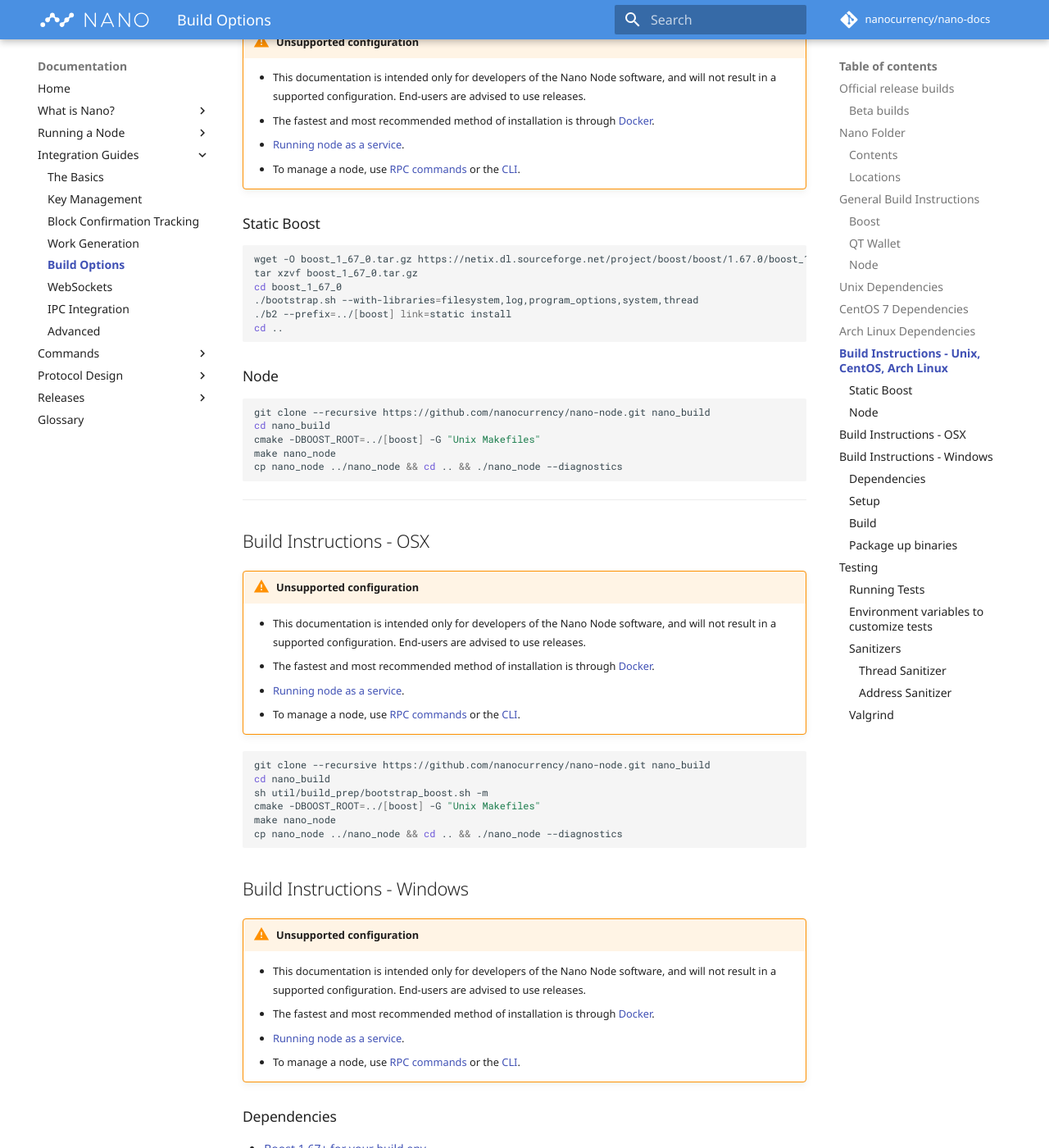
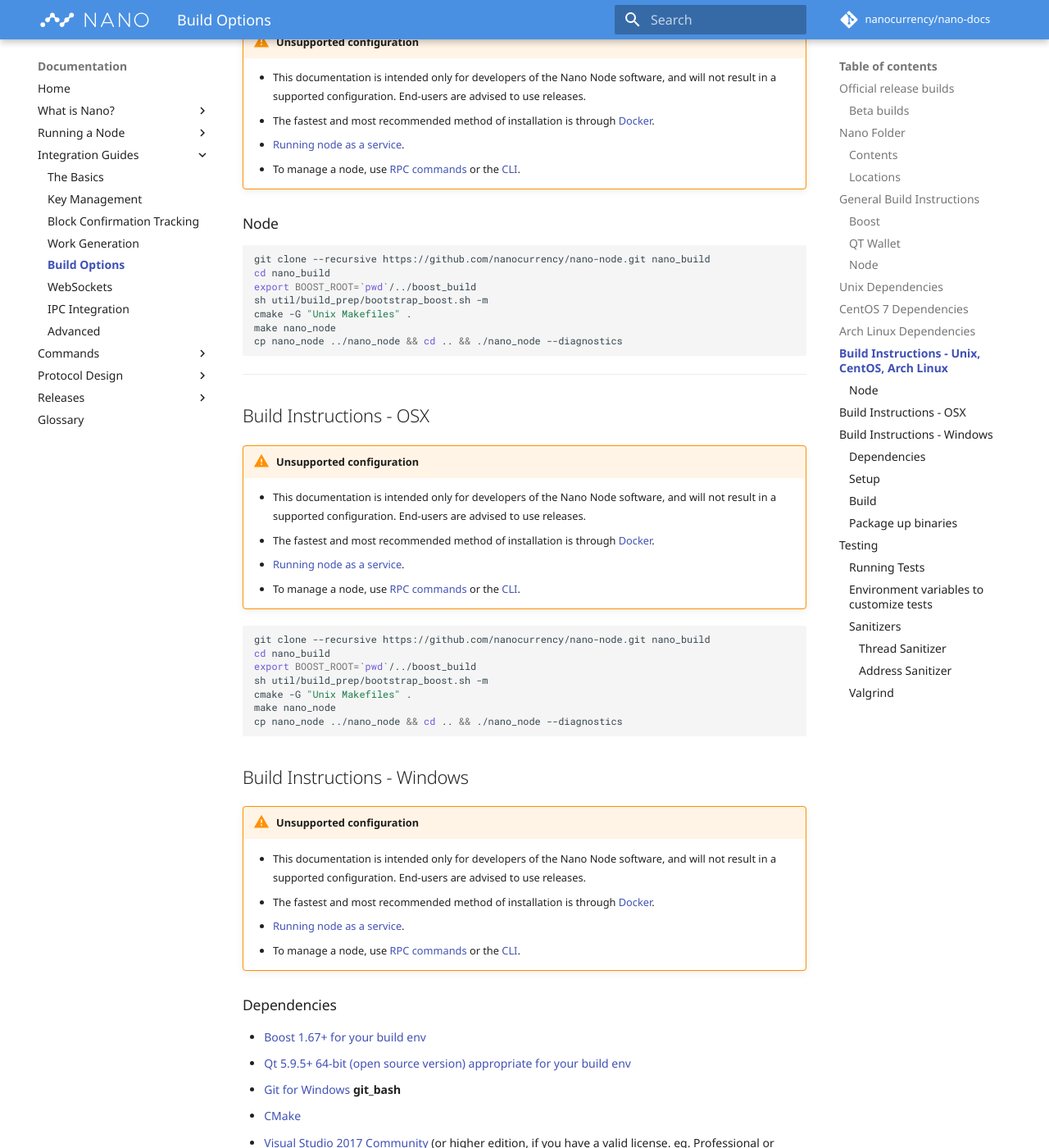
Before and after one commit to nanocurrency/nano-docs, an MkDocs documentation site: the page built from docs/integration-guides/build-options.md, in a window 1280 px wide and 1400 px high, scrolled down 6160 px. Shown: the whole window at 82% size. Built offline with MkDocs 1.6.1 and Material for MkDocs 9.7.7, drawn with Linux system fonts in a browser that asks for light colours; comment, search, counter and statistics services are not loaded.

Commit message:
Consolidate boost build instructions
The original instructions about boost are confusing, and we can use
the unified script to fetch and build boost from scratch for both
GNU/Linux and macOS.

````diff
--- a/docs/integration-guides/build-options.md
+++ b/docs/integration-guides/build-options.md
@@ -211,22 +211,14 @@
 
 --8<-- "unsupported-configuration.md"
 
-### Static Boost
-```bash
-wget -O boost_1_67_0.tar.gz https://netix.dl.sourceforge.net/project/boost/boost/1.67.0/boost_1_67_0.tar.gz
-tar xzvf boost_1_67_0.tar.gz
-cd boost_1_67_0
-./bootstrap.sh --with-libraries=filesystem,log,program_options,system,thread
-./b2 --prefix=../[boost] link=static install
-cd ..
-```
-
 ### Node
 
 ```bash
 git clone --recursive https://github.com/nanocurrency/nano-node.git nano_build
 cd nano_build
-cmake -DBOOST_ROOT=../[boost] -G "Unix Makefiles"
+export BOOST_ROOT=`pwd`/../boost_build
+sh util/build_prep/bootstrap_boost.sh -m
+cmake -G "Unix Makefiles" .
 make nano_node
 cp nano_node ../nano_node && cd .. && ./nano_node --diagnostics
 ```
@@ -240,8 +232,9 @@
 ```bash
 git clone --recursive https://github.com/nanocurrency/nano-node.git nano_build
 cd nano_build
+export BOOST_ROOT=`pwd`/../boost_build
 sh util/build_prep/bootstrap_boost.sh -m
-cmake -DBOOST_ROOT=../[boost] -G "Unix Makefiles"
+cmake -G "Unix Makefiles" .
 make nano_node
 cp nano_node ../nano_node && cd .. && ./nano_node --diagnostics
 ```
````
